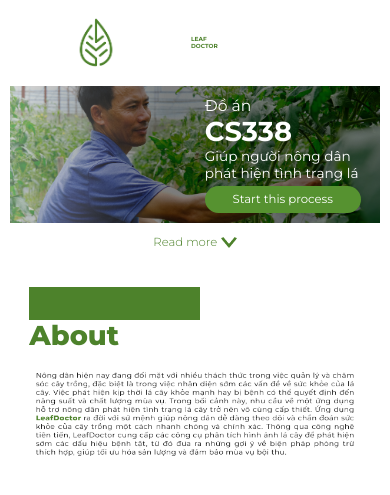
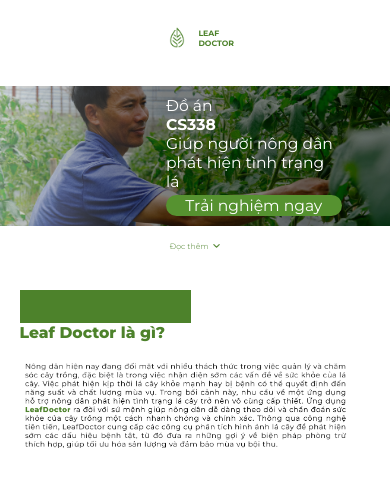
Before and after one commit to lethinhuy203/CS338.O21, a Flask app: page / in a window 390 px wide. Shown: the top 495 px of the page. Run offline with Flask 3, Linux system fonts and the light colour scheme; parts of the project's set-up code (start-up, migrations or seed data) failed here and were passed over.

Commit message:
add media query

```diff
--- a/src/static/css/style.css
+++ b/src/static/css/style.css
@@ -12,9 +12,6 @@ html, body {
   scroll-behavior: smooth;
 }
 
-input,
-select,
-textarea,
 button {
   outline: 0;
 }
@@ -44,18 +41,17 @@ button {
   display: flex;
   align-items: center;
   cursor: pointer;
-  width: 230px;
-  height: 107px;
+  width: 20vw;
+  height: 8vh;
   cursor: pointer;
 }
 
 .converted-2 {
-  width: 100px;
+  width: 10vw;
   height: 15vh;
   background: url("../images/logo.png") no-repeat center;
   background-size: contain; /* Hoặc cover tùy theo yêu cầu */
   z-index: 1;
-  margin: 0 auto; /* Căn giữa theo chiều ngang */
 }
 
 .leaf-doctor-3 {
@@ -207,7 +203,7 @@ button {
   left: 15.24%;
   color: #4d822b;
   font-family: Montserrat, var(--default-font-family);
-  font-size: 3vw;
+  font-size: 2vw;
   font-weight: 300;
   line-height: 4vw;
   text-align: center;
@@ -221,8 +217,8 @@ button {
 }
 
 .vector {
-  width: 4vw;
-  height: 3vw;
+  width: 2vw;
+  height: 1vw;
   background: url("../images/readmore.png") no-repeat center;
   background-size: 100% 100%;
   padding: auto;
@@ -257,7 +253,7 @@ button {
   position: relative;
   color: #4d822b;
   font-family: Montserrat, var(--default-font-family);
-  font-size: 7vw;
+  font-size: 6vw;
   font-weight: 800;
   line-height: 8vw;
   text-align: center;
@@ -287,7 +283,7 @@ button {
   border-radius: 15px; /* Bo góc với bán kính 15px */
   /* Chỉnh sửa kiểu chữ */
   font-family: Montserrat, var(--default-font-family); /* Kiểu chữ */
-  font-size: 15px; /* Cỡ chữ */
+  font-size: 1.3vw; /* Cỡ chữ */
   color: #4d822b; /* Màu chữ */
   text-transform: uppercase; /* Chữ in hoa */
   letter-spacing: 1px; /* Khoảng cách giữa các chữ */
@@ -309,9 +305,6 @@ button {
   display: none;
 }
 
-/* style.css */
-
-/* Định dạng container chứa hình ảnh và thông tin */
 .result-container {
   width: 100%; /* Chiều rộng 80% của container */
   max-width: 1000px;
@@ -325,8 +318,8 @@ button {
 
 /* Định dạng khung hình ảnh */
 .image-box {
-  width: 500px;           /* Chiều rộng cố định của khung */
-  height: 400px;          /* Chiều cao cố định của khung */
+  width: 30vw;           /* Chiều rộng cố định của khung */
+  height: 60vh;          /* Chiều cao cố định của khung */
   display: flex;          /* Sử dụng flexbox để căn giữa hình ảnh */
   justify-content: center;/* Căn giữa hình ảnh theo chiều ngang */
   align-items: center;    /* Căn giữa hình ảnh theo chiều dọc */
@@ -350,14 +343,8 @@ button {
   flex: 1;
   text-align: left;       /* Căn trái cho tên file */
   font-family: Montserrat, var(--default-font-family);/* Kiểu chữ */
-  font-size: 18px;        /* Cỡ chữ */
+  font-size: 1.75vw;        /* Cỡ chữ */
   color: #4d822b;            /* Màu chữ */
-}
-
-.info-box .filename {
-  font-weight: bold;      /* Đậm chữ cho tên file */
-  color: #000;            /* Màu đậm hơn cho tên file */
-  margin-top: 10px;
 }
 
 .loader-container {
@@ -380,53 +367,220 @@ button {
   animation: spin 2s linear infinite;
 }
 
-@keyframes spin {
-  0% { transform: rotate(0deg); }
-  100% { transform: rotate(360deg); }
+/* Media Queries cho thiết bị di động và tablet */
+@media (max-width: 768px) {
+  .main-container,
+  .main-frame,
+  .frame-4,
+  .frame-9 {
+    width: 100vw;
+    flex-direction: column;
+    height: auto;
   }
 
-/* Custom Toggle Switch */
-.switch {
-  position: relative;
-  display: inline-block;
-  width: 60px;
-  height: 34px;
+  .frame-5{
+    display: flex;
+    flex-direction: column; /* Đảm bảo các phần tử tự động xuống dòng */
+    text-align: left; /* Căn giữa văn bản */
+    right: 10vw;
+    padding: 10px;
   }
 
-.switch input {
-  opacity: 0;
-  width: 0;
-  height: 0;
+  .nav {
+    flex-direction: column;
+    height: auto;
   }
 
-.slider {
-  position: absolute;
-  cursor: pointer;
-  top: 0;
-  left: 0;
-  right: 0;
-  bottom: 0;
-  background-color: #ccc;
-  transition: .4s;
-  border-radius: 34px;
+  .logo {
+    width: 20vw;
+    height: auto;
   }
 
-.slider:before {
-  position: absolute;
-  content: "";
-  height: 26px;
-  width: 26px;
-  left: 4px;
-  bottom: 4px;
-  background-color: white;
-  transition: .4s;
-  border-radius: 50%;
+  .read-more-8,
+  .leaf-doctor-3 {
+    font-size: 2vw;
+    line-height: normal;
+  }
+  .leaf-detection,
+  .start-process,
+  .do-an,
+  .cs338,
+  .about-b,
+  .info-box {
+    font-size: 4vw;
+    line-height: normal;
   }
 
-input:checked + .slider {
-  background-color: #4caf50;
+  .button {
+    width: 45vw;
+    font-size: 2vw;
   }
 
-input:checked + .slider:before {
-  transform: translateX(26px);
+  .button:hover {
+    background: #4d822b;
   }
+
+  .converted-2{
+    width: 100%;
+    height: 9vh;
+    background: url("../images/logo.png") no-repeat center;
+    background-size: contain;
+  }
+
+  .chu-nong-dan{
+    position: absolute;
+    width: 100%;
+    height: 100%;
+    background: url("../images/chunongdan.png") no-repeat center;
+    background-size: cover;
+    top: 0;
+    z-index: 9;
+    }
+
+  .rectangle-6{
+    position: absolute;
+    width: 100%;
+    height: 100%;
+    background: url("../images/gradient.png") no-repeat center;
+    background-size: cover;
+  }
+  .frame-c {
+    position: relative;
+    width: 85vw;
+    height: 22vw;
+    background: url("../images/vanban.png") no-repeat center;
+    background-size: cover;
+  }
+
+  #dropZone {
+    width: 90vw;
+    height: 50vh;
+    font-size: 2vw;
+  }
+
+  .result-container {
+    flex-direction: column;
+    gap: 20px;
+  }
+
+  .info-box {
+    display: flex;
+    flex-direction: column;
+    width: 70vw;
+    height: auto;
+    text-align: left;
+  }
+
+  .image-box {
+    width: 70vw;
+    height: auto;
+  }
+}
+@media (max-width: 480px) {
+  .main-container,
+  .main-frame,
+  .frame-4,
+  .frame-9 {
+    width: 100vw;
+    flex-direction: column;
+    height: auto;
+  }
+
+  .frame-5{
+    display: flex;
+    flex-direction: column; /* Đảm bảo các phần tử tự động xuống dòng */
+    text-align: left; /* Căn giữa văn bản */
+    right: 10vw;
+    padding: 10px;
+  }
+
+  .nav {
+    flex-direction: column;
+    height: auto;
+  }
+
+  .logo {
+    width: 20vw;
+    height: auto;
+  }
+
+  .read-more-8,
+  .leaf-doctor-3 {
+    font-size: 2vw;
+    line-height: normal;
+  }
+  .leaf-detection,
+  .start-process,
+  .do-an,
+  .cs338,
+  .about-b,
+  .info-box {
+    font-size: 4vw;
+    line-height: normal;
+  }
+
+  .button {
+    width: 45vw;
+    font-size: 2vw;
+  }
+
+  .button:hover {
+    background: #4d822b;
+  }
+
+  .converted-2{
+    width: 100%;
+    height: 9vh;
+    background: url("../images/logo.png") no-repeat center;
+    background-size: contain;
+  }
+
+  .chu-nong-dan{
+    position: absolute;
+    width: 100%;
+    height: 100%;
+    background: url("../images/chunongdan.png") no-repeat center;
+    background-size: cover;
+    top: 0;
+    z-index: 9;
+    }
+
+  .rectangle-6{
+    position: absolute;
+    width: 100%;
+    height: 100%;
+    background: url("../images/gradient.png") no-repeat center;
+    background-size: cover;
+  }
+  .frame-c {
+    position: relative;
+    width: 85vw;
+    height: 22vw;
+    background: url("../images/vanban.png") no-repeat center;
+    background-size: cover;
+  }
+
+  #dropZone {
+    width: 90vw;
+    height: 50vh;
+    font-size: 2vw;
+  }
+
+  .result-container {
+    flex-direction: column;
+    gap: 20px;
+  }
+
+  .info-box {
+    display: flex;
+    flex-direction: column;
+    width: 70vw;
+    height: auto;
+    text-align: left;
+  }
+
+  .image-box {
+    width: 70vw;
+    height: auto;
+  }
+}
--- a/src/templates/home.html
+++ b/src/templates/home.html
@@ -10,7 +10,7 @@
       <span class="cs338">CS338</span>
       <span class="leaf-detection">Giúp người nông dân phát hiện tình trạng lá</span>
       <button class="button" onclick="window.location.href='{{ url_for('upload') }}'">
-        <span class="start-process">Start this process</span>
+        <span class="start-process">Trải nghiệm ngay</span>
       </button>
     </div>
     <div class="chu-nong-dan"></div>
@@ -18,14 +18,14 @@
   </div>
   <div class="frame-7">
     <div class="read-more" id="read-more">
-      <span class="read-more-8">Read more</span>
+      <span class="read-more-8">Đọc thêm</span>
       <div class="vector"></div>
     </div>
   </div>
   <div class="frame-9" id="about-us-section">
     <div class="about">
       <div class="rectangle-a"></div>
-      <span class="about-b">About</span>
+      <span class="about-b">Leaf Doctor là gì?</span>
     </div>
     <div class="frame-c"></div>
   </div>
--- a/src/templates/result.html
+++ b/src/templates/result.html
@@ -21,7 +21,7 @@
             <p><strong>Bệnh:</strong> {{ condition["Bệnh"] }}</p>
             <p><strong>Biểu hiện:</strong> {{ condition["Biểu hiện"] }}</p>
             <p><strong>Giải pháp:</strong> {{ condition["Giải pháp"] }}</p>
-            <p><strong>Confidence score:</strong> {{ condition["Confidence score"] }}</p>
+            <p><strong>Mức độ chính xác:</strong> {{ condition["Confidence score"] }}</p>
         {% endif %}
     </div>
 </div>
--- a/src/templates/upload.html
+++ b/src/templates/upload.html
@@ -6,7 +6,7 @@
 <form method="POST" action="/upload" enctype="multipart/form-data" id="uploadForm">
     <input type="file" name="file" accept=".jpg, .jpeg, .png" required id="fileInput">
     <div id="dropZone">
-        Drop image here or click to upload
+        Kéo thả hình ảnh vào đây hoặc nhấn để tải lên
     </div>
     <button type="submit" id="submitBtn">Upload</button>
 </form>
```
Lines whose indentation alone changed are shown as unchanged.
